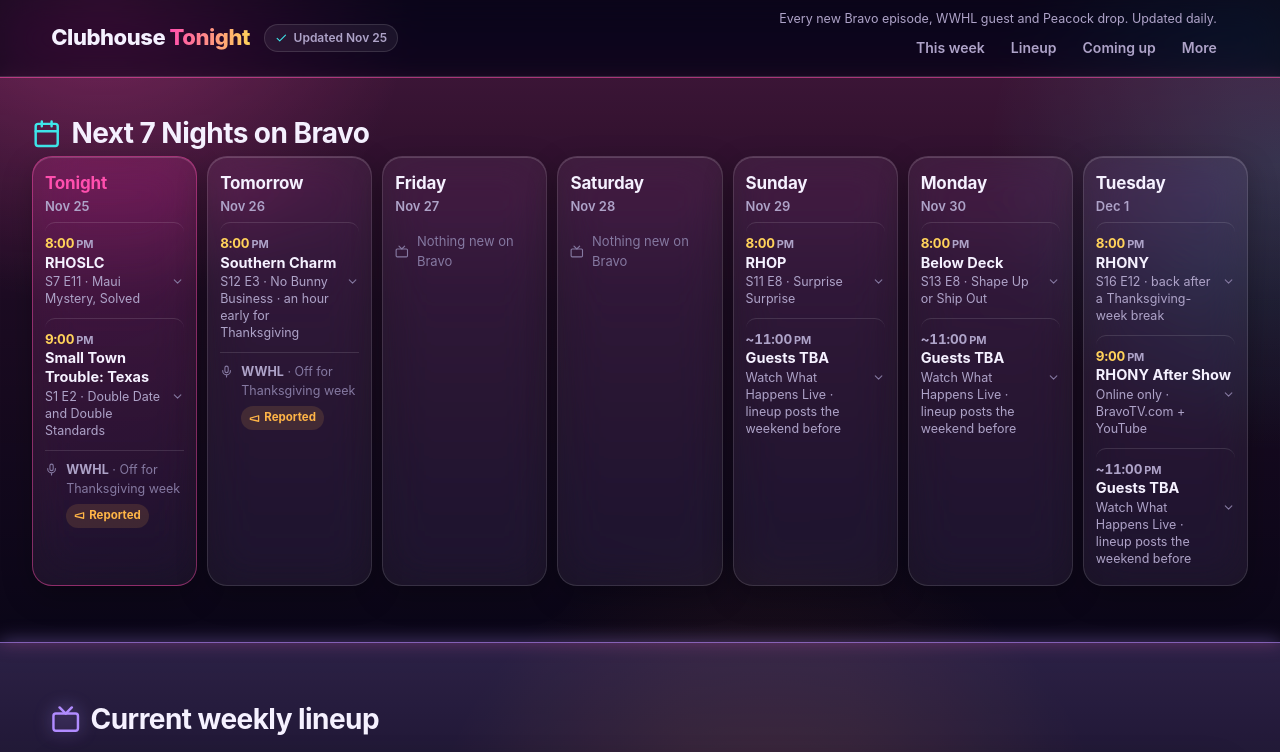
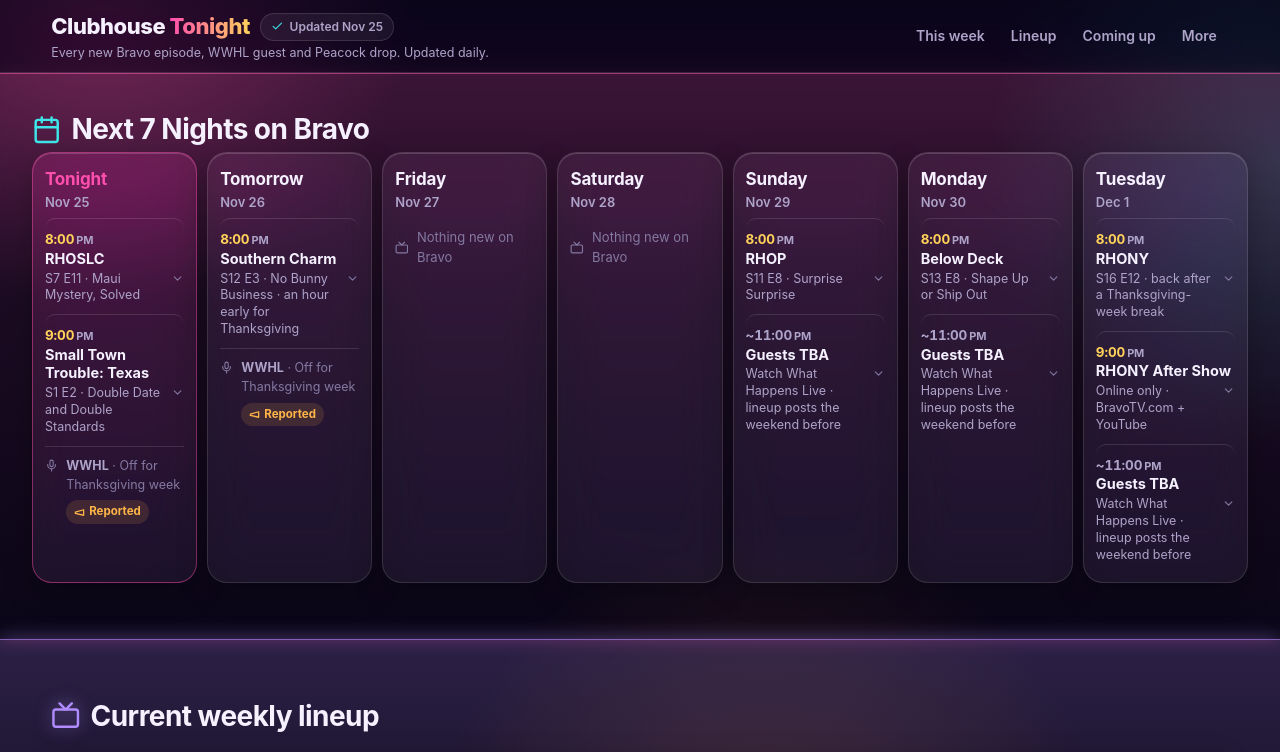
Before and after one commit to bunkrich/bravo-watch, a plain HTML site: page index.html in a window 1280 px wide. Shown: the top 752 px of the page. Drawn offline with Linux system fonts and the light colour scheme.

Commit message:
Tagline left-aligned under the logo
Co-Authored-By: Claude Opus 5.5 <noreply@anthropic.com>
Claude-Session: https://claude.ai/code/session_01RsSahGM2kLEbzqe6Fv7iJh

```diff
--- a/index.html
+++ b/index.html
@@ -61,9 +61,10 @@ section{padding:clamp(24px,4vw,40px) 0}
 h2{font-size:clamp(22px,2.6vw,28px);letter-spacing:-.02em;margin:0 0 4px;font-weight:750;display:flex;align-items:center;gap:10px}
 h2 svg{color:var(--cyan)}
 .sub{color:var(--mut);margin:0 0 18px;font-size:15px}
-.bar-r{margin-left:auto;display:flex;flex-direction:column;align-items:flex-end;gap:0}
-.tline{font-size:12.5px;color:var(--mut);padding:0 12px;white-space:nowrap}
-@media(max-width:700px){.bar-r{order:3;width:100%;margin-left:0;align-items:stretch}.tline{white-space:normal;padding:0 2px 2px}.tl2{display:none}}
+.bar-l{display:flex;flex-direction:column;gap:2px;min-width:0}
+.bar-l1{display:flex;align-items:center;gap:10px;flex-wrap:wrap}
+.tline{font-size:12.5px;color:var(--mut);line-height:1.35}
+@media(max-width:700px){.tl2{display:none}}
 h1.h2{font-size:clamp(22px,2.6vw,28px);line-height:1.2;letter-spacing:-.02em;margin:0 0 6px;font-weight:750;display:flex;align-items:center;gap:10px}
 h1.h2 svg{color:var(--cyan)}
 .grid{display:grid;gap:var(--gap);grid-template-columns:repeat(auto-fill,minmax(min(100%,var(--min,320px)),1fr))}
@@ -277,10 +278,13 @@ section h2+.grid,section h2+div,section h2+.stack{margin-top:16px}
 </svg>
 
 <div class="bar" id="top"><div class="wrap">
-  <a class="brand" href="#top">Clubhouse <span>Tonight</span></a>
-  <span class="chip mini" id="upd"><svg class="i"><use href="#i-check"></use></svg>Updated Nov 25</span>
-  <span class="chip mini stale" id="stale">Refresh overdue</span>
-  <div class="bar-r"><span class="tline">Every new Bravo episode, WWHL guest and Peacock drop.<span class="tl2"> Updated daily.</span></span><nav class="nav"><a href="#week">This week</a><a href="#lineup">Lineup</a><a href="#coming">Coming up</a><a href="#more">More</a></nav></div>
+  <div class="bar-l">
+    <div class="bar-l1"><a class="brand" href="#top">Clubhouse <span>Tonight</span></a>
+    <span class="chip mini" id="upd"><svg class="i"><use href="#i-check"></use></svg>Updated Nov 25</span>
+    <span class="chip mini stale" id="stale">Refresh overdue</span></div>
+    <span class="tline">Every new Bravo episode, WWHL guest and Peacock drop.<span class="tl2"> Updated daily.</span></span>
+  </div>
+  <nav class="nav"><a href="#week">This week</a><a href="#lineup">Lineup</a><a href="#coming">Coming up</a><a href="#more">More</a></nav>
 </div></div>
 
 <noscript><div class="wrap" style="padding:24px 0">Showing this morning's schedule. Turn on JavaScript for live times and countdowns.</div></noscript>
@@ -297,8 +301,8 @@ section h2+.grid,section h2+div,section h2+.stack{margin-top:16px}
 <section id="coming"><div class="wrap">
   <h2><svg class="i"><use href="#i-spark"/></svg>Coming up</h2>
   <div class="grid" id="prem" style="--min:340px;align-items:start"><article class="prem glass"><div class="ph"><span class="badge" style="background:linear-gradient(145deg,#c86bff,#ff3fa4)">WS</span><div><h3>Wife Swap: The Real Housewives Edition S2</h3><div class="ds">Wed, Dec 30 · Wed 9:00 PM · two-episode premiere, then Wednesdays</div></div></div>
-<div class="cd" id="cd0"><div><b>34</b><span>days</span></div><div><b>23</b><span>hrs</span></div><div><b>35</b><span>min</span></div></div><ul class="list"><li><b>Dec 30</b><span>Lisa Barlow and Angela Oakley</span></li><li><b>Jan 6</b><span>Gina Kirschenheiter</span></li><li><b>Jan 13</b><span>Stephanie Hollman</span></li><li><b>Jan 20</b><span>Phaedra Parks</span></li><li><b>Jan 27</b><span>Crystal Kung-Minkoff · finale</span></li></ul><div class="metaln" style="margin-top:0"><span class="pill p-ok"><svg class="i"><use href="#i-check"></use></svg>Bravo</span><a class="pk trl" href="https://www.bravotv.com/the-daily-dish/wife-swap-real-housewives-edition-season-2-everything-to-know"><svg class="i"><use href="#i-film"></use></svg>Trailer</a></div></article><article class="prem glass"><div class="ph"><span class="badge" style="background:linear-gradient(145deg,#ffd23f,#ff8a3d)">NJ</span><div><h3>The Real Housewives of New Jersey S15</h3><div class="ds">Tue, Jan 19 · Tuesday · time not announced; 8:00 PM expected (RHONY's slot)</div></div></div>
-<div class="cd" id="cd1"><div><b>54</b><span>days</span></div><div><b>22</b><span>hrs</span></div><div><b>35</b><span>min</span></div></div><ul class="list"><li><b>Cast</b><span>Teresa, Melissa and Dolores, plus five new Housewives</span></li></ul><div class="metaln" style="margin-top:0"><span class="pill p-ok"><svg class="i"><use href="#i-check"></use></svg>Bravo</span></div></article></div>
+<div class="cd" id="cd0"><div><b>34</b><span>days</span></div><div><b>23</b><span>hrs</span></div><div><b>34</b><span>min</span></div></div><ul class="list"><li><b>Dec 30</b><span>Lisa Barlow and Angela Oakley</span></li><li><b>Jan 6</b><span>Gina Kirschenheiter</span></li><li><b>Jan 13</b><span>Stephanie Hollman</span></li><li><b>Jan 20</b><span>Phaedra Parks</span></li><li><b>Jan 27</b><span>Crystal Kung-Minkoff · finale</span></li></ul><div class="metaln" style="margin-top:0"><span class="pill p-ok"><svg class="i"><use href="#i-check"></use></svg>Bravo</span><a class="pk trl" href="https://www.bravotv.com/the-daily-dish/wife-swap-real-housewives-edition-season-2-everything-to-know"><svg class="i"><use href="#i-film"></use></svg>Trailer</a></div></article><article class="prem glass"><div class="ph"><span class="badge" style="background:linear-gradient(145deg,#ffd23f,#ff8a3d)">NJ</span><div><h3>The Real Housewives of New Jersey S15</h3><div class="ds">Tue, Jan 19 · Tuesday · time not announced; 8:00 PM expected (RHONY's slot)</div></div></div>
+<div class="cd" id="cd1"><div><b>54</b><span>days</span></div><div><b>22</b><span>hrs</span></div><div><b>34</b><span>min</span></div></div><ul class="list"><li><b>Cast</b><span>Teresa, Melissa and Dolores, plus five new Housewives</span></li></ul><div class="metaln" style="margin-top:0"><span class="pill p-ok"><svg class="i"><use href="#i-check"></use></svg>Bravo</span></div></article></div>
 </div></section>
 
 <section id="more"><div class="wrap">
```
Also changed, not shown: template.html (+11 -7 lines).
